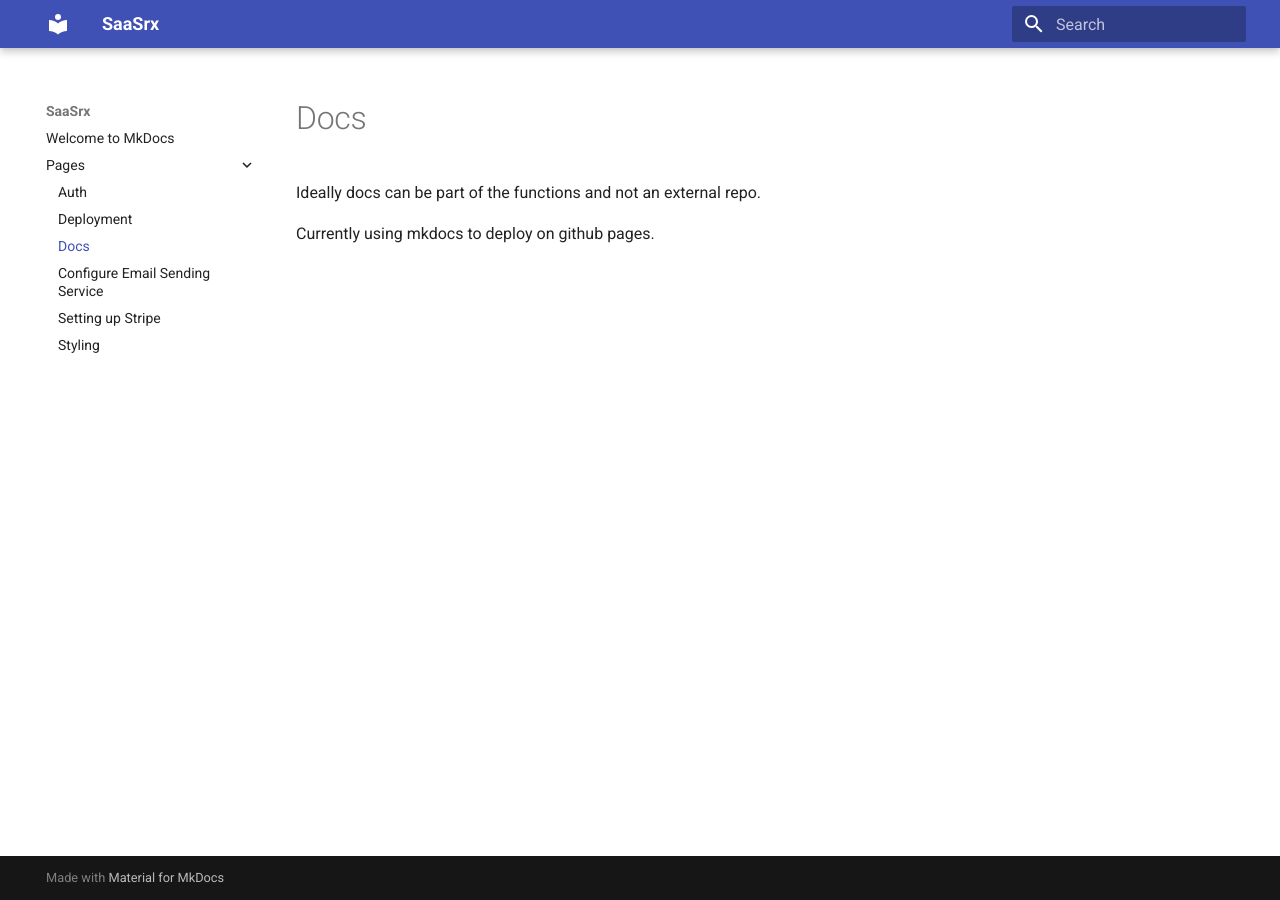
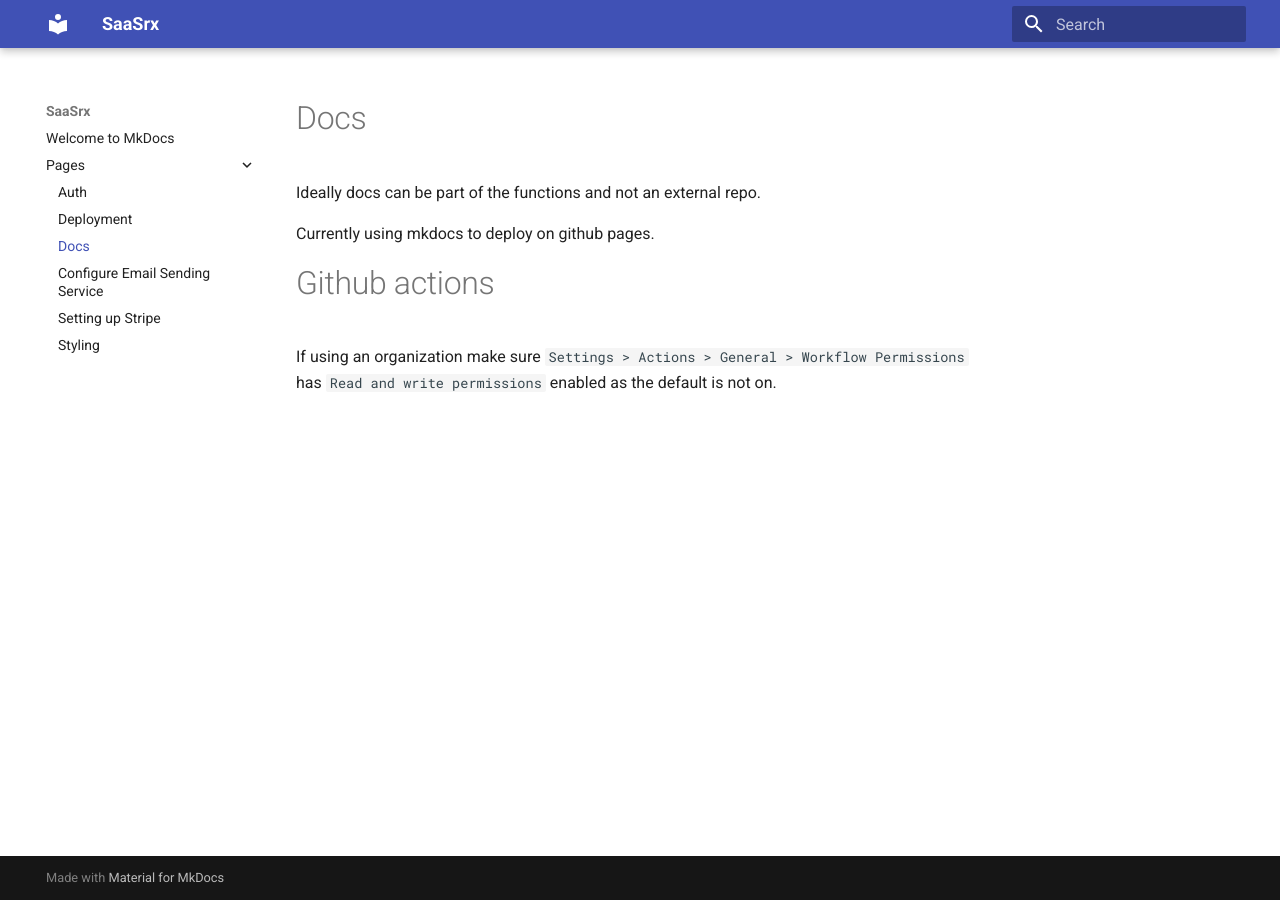
Before and after one commit to SaaSrx/docs, an MkDocs documentation site: the page built from docs/pages/docs.md, in a window 1280 px wide. Built offline with MkDocs 1.6.1 and Material for MkDocs 9.7.7, drawn with Linux system fonts in a browser that asks for light colours.

Commit message:
commit @ 2411092231

```diff
--- a/docs/pages/docs.md
+++ b/docs/pages/docs.md
@@ -3,3 +3,7 @@
 Ideally docs can be part of the functions and not an external repo.
 
 Currently using mkdocs to deploy on github pages.
+
+# Github actions
+
+If using an organization make sure `Settings > Actions > General > Workflow Permissions` has `Read and write permissions` enabled as the default is not on.
```
